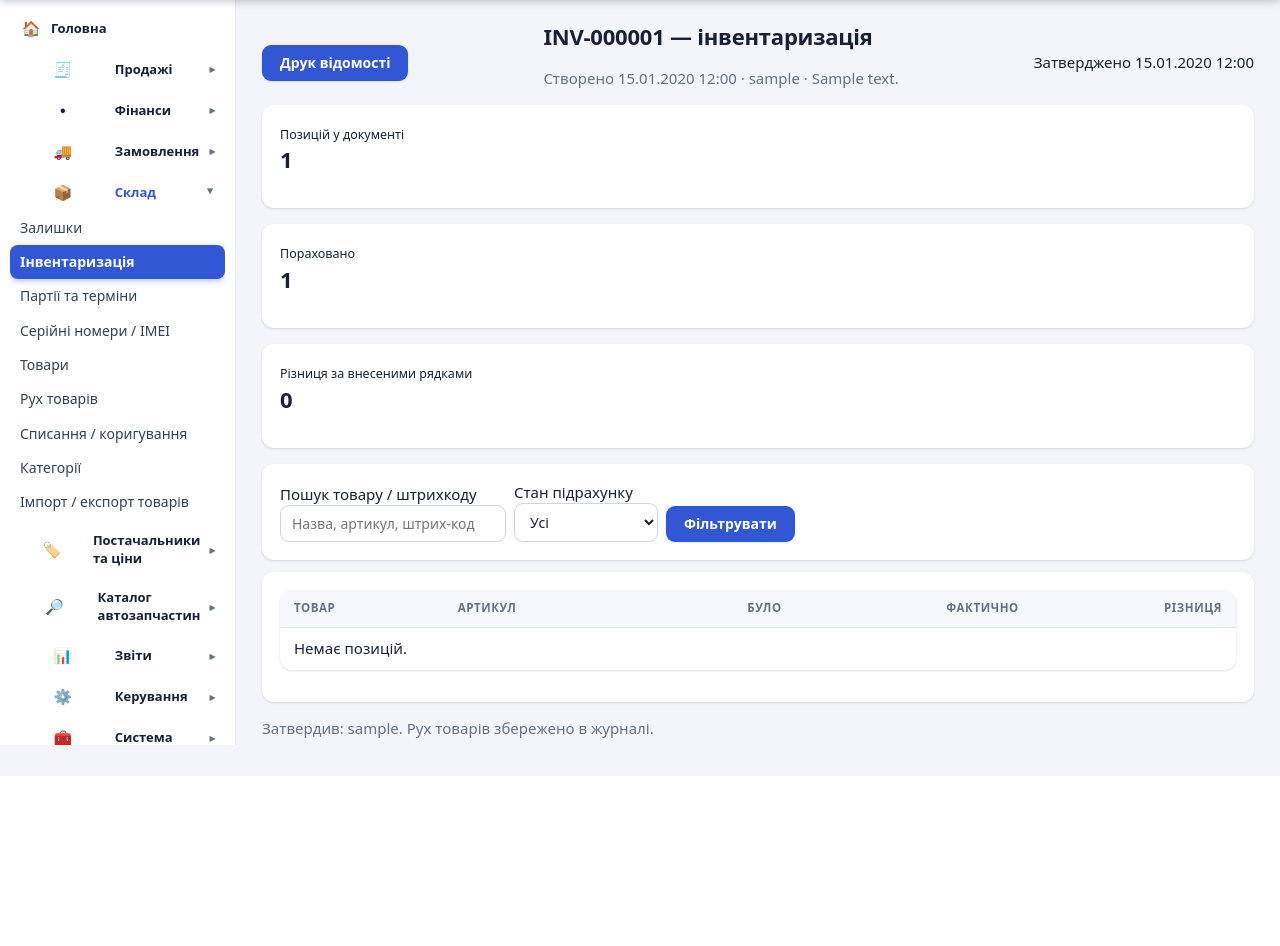
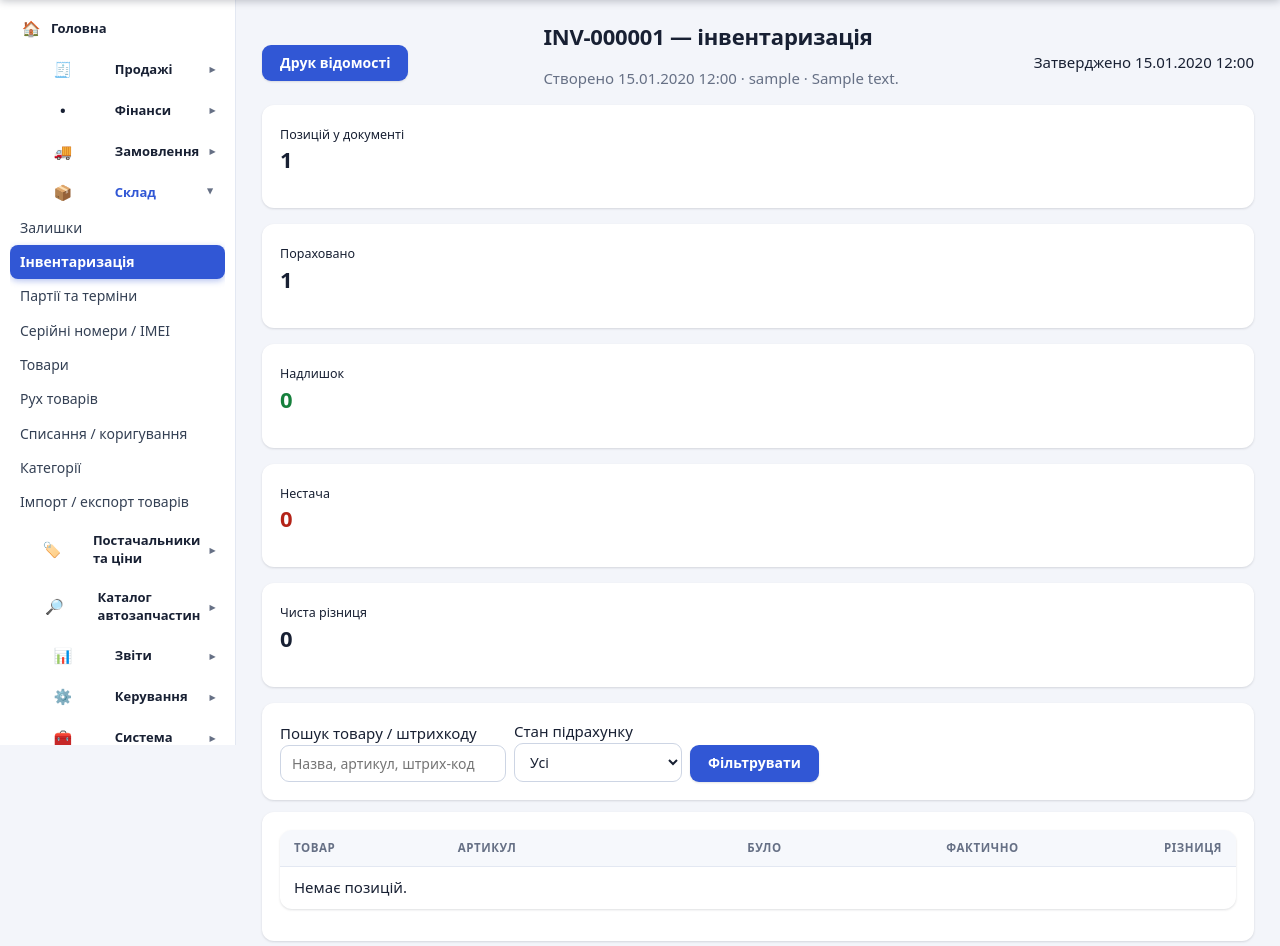
Before and after one commit to pavlo9840-gggpol/crm-prototup, a Django app: page /inventory/counts/1/ in a window 1280 px wide. Shown: the part 55-1001 px from the top of the page. Before the commit the page ends 800 px from the top, so only its background shows below. Run offline with Django 5.2, Linux system fonts and the light colour scheme; a user stored in the database is signed in; data comes from the database, SQL or seed files in the repository; tables that the repository leaves empty hold one stand-in row (values such as "Sample post"); data that the repository does not hold is empty; parts of the project's set-up code (start-up, migrations or seed data) failed here and were passed over.

Commit message:
Show inventory surplus and shortage totals

```diff
--- a/core/templates/core/inventory_count_detail.html
+++ b/core/templates/core/inventory_count_detail.html
@@ -8,11 +8,13 @@
 <div class="grid3" style="margin-bottom:14px">
   <div class="card"><small>Позицій у документі</small><h2>{{ summary.total }}</h2></div>
   <div class="card"><small>Пораховано</small><h2>{{ summary.counted }}</h2></div>
-  <div class="card"><small>Різниця за внесеними рядками</small><h2>{{ summary.difference|default:"0" }}</h2></div>
+  <div class="card"><small>Надлишок</small><h2 style="color:var(--success,#16803c)">{{ summary.surplus|floatformat:"-3" }}</h2></div>
+  <div class="card"><small>Нестача</small><h2 style="color:var(--danger,#b42318)">{{ summary.shortage|floatformat:"-3" }}</h2></div>
+  <div class="card"><small>Чиста різниця</small><h2>{{ summary.net_difference|floatformat:"-3" }}</h2></div>
 </div>
 <form method="get" class="card" style="display:flex;gap:8px;flex-wrap:wrap;align-items:end;margin-bottom:12px">
 <label>Пошук товару / штрихкоду<br><input name="q" value="{{ q }}" placeholder="Назва, артикул, штрих-код"></label>
-<label>Стан підрахунку<br><select name="status"><option value="all" {% if status == "all" %}selected{% endif %}>Усі</option><option value="counted" {% if status == "counted" %}selected{% endif %}>Пораховані</option><option value="pending" {% if status == "pending" %}selected{% endif %}>Не пораховані</option></select></label>
+<label>Стан підрахунку<br><select name="status"><option value="all" {% if status == "all" %}selected{% endif %}>Усі</option><option value="counted" {% if status == "counted" %}selected{% endif %}>Пораховані</option><option value="pending" {% if status == "pending" %}selected{% endif %}>Не пораховані</option><option value="difference" {% if status == "difference" %}selected{% endif %}>Лише розбіжності</option><option value="surplus" {% if status == "surplus" %}selected{% endif %}>Надлишки</option><option value="shortage" {% if status == "shortage" %}selected{% endif %}>Нестачі</option></select></label>
 <button class="btn">Фільтрувати</button>
 </form>
 {% if count.status == "draft" %}
```
